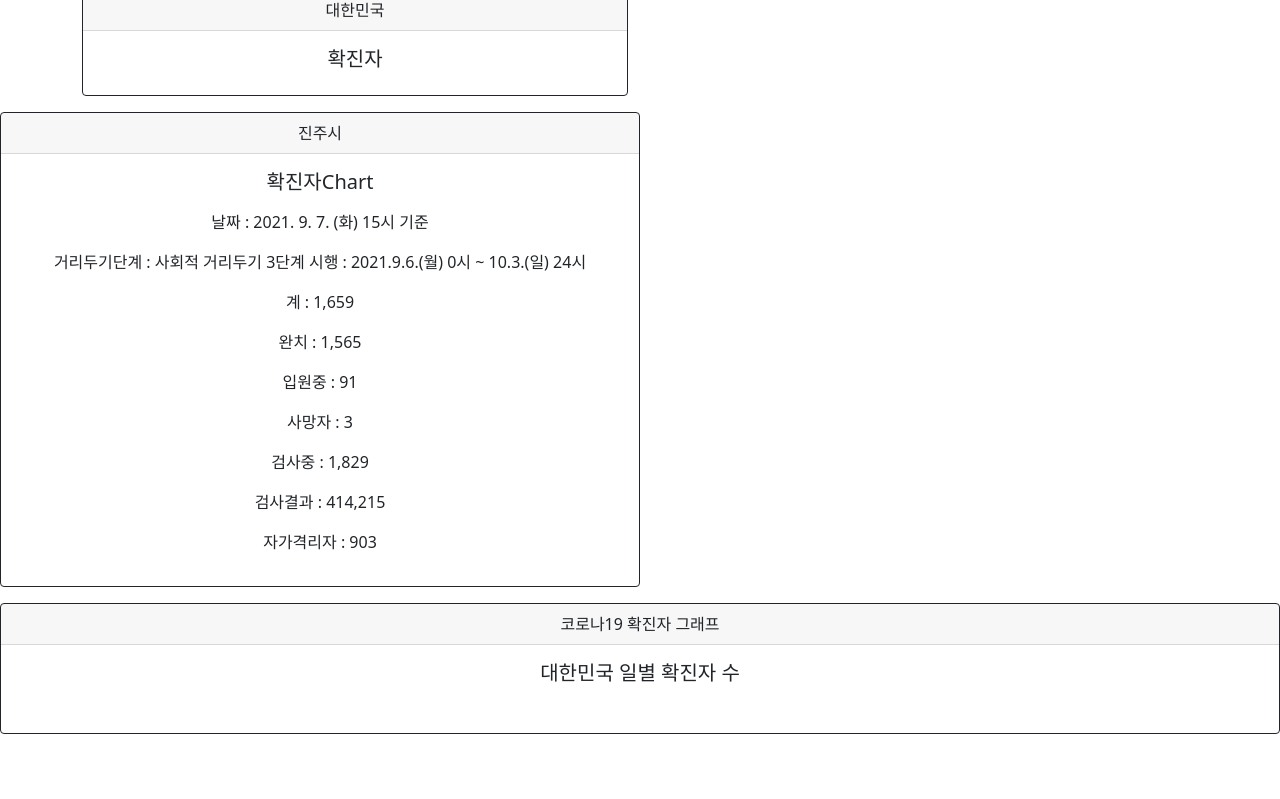
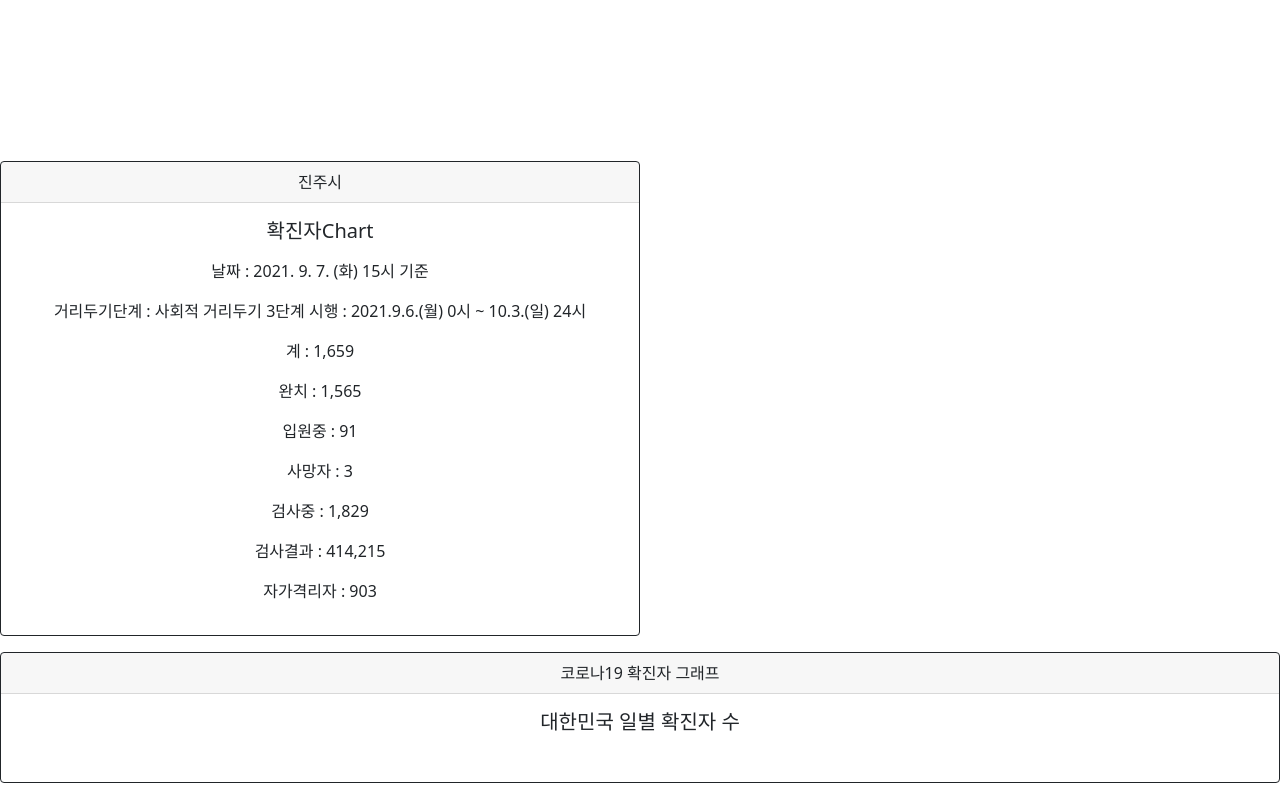
Before and after one commit to indextrown/cocorona, a plain HTML site: page index.html in a window 1280 px wide. Shown: the part 147-946 px from the top of the page. Before the commit the page ends 897 px from the top, so only its background shows below. Drawn offline with nearby package versions, Linux system fonts and the light colour scheme.

Commit message:
Update index.html

```diff
--- a/index.html
+++ b/index.html
@@ -8,6 +8,8 @@
     <title>코로나 19 상황판</title>
     <link href="https://cdn.jsdelivr.net/npm/bootstrap@5.0.0-beta3/dist/css/bootstrap.min.css" rel="stylesheet">
     <script src="https://cdn.jsdelivr.net/npm/chart.js@2.9.4/dist/Chart.min.js"></script>
+
+
 </head>
 <body>
     <nav class="navbar navbar-light" style="background-color: #e3f2fd;">
@@ -47,11 +49,7 @@
     <div class="container">
         <div class="row">
             <div class="col-6">
-                <div class="card border-dark mb-3">
-                    <div class="card-header">대한민국</div>
-                    <div class="card-body text-dark">
-                      <h5 class="card-title">확진자</h5>
-                      <p class="card-text">
+		    <canvas id = "myChartOne"></canvas>
 
                       </p>
                     </div>
@@ -149,42 +147,20 @@
     document.querySelector('.table > tbody').innerHTML = tableBodyData.join('');
 </script>
 <script>
-    let labels_chart_input = [];
-    let data_chart_input = [];
-    for (let variable of data) {
-        labels_chart_input.push(variable.날짜)
-        data_chart_input.push(variable.종가)
-    }
-	var config = {
-		type: 'line',
-		data: {
-			labels: labels_chart_input,
-			datasets: [{
-				label: '종가',
-				backgroundColor: 'red',
-				borderColor: 'red',
-				fill: false,
-				data: data_chart_input,
-			}]
-		},
-		options: {
-			responsive: true,
-			title: {
-				display: true,
-				text: '데이터 시각화'
-			},
-			scales: {
-				xAxes: [{
-					display: true,
-				}],
-			}
-		}
-	};
-
-	window.onload = function() {
-		var ctx = document.getElementById('canvas').getContext('2d');
-		window.myLine = new Chart(ctx, config);
-	};
+let myChartOne = document.getElementById('myChartOne').getContext('2d');
+let barChart = new Chart(myChartOne, {
+	type : 'bar',
+	data : {
+		labels : [ '테스트1', '테스트2', '테스트3', '테스트4'],
+		datasets : [{
+		     label : '바울랩 매출액',
+		     data : [
+		     	10,
+		     	20,
+		     	30,
+		     	40
+		     ]
+		     })
 	</script>
 
 </body>
```
